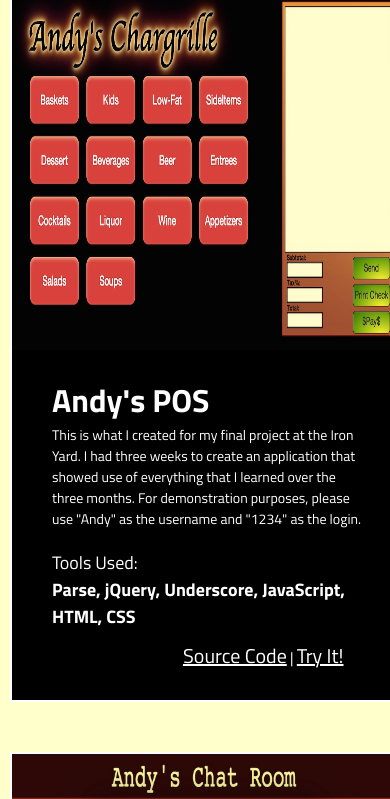
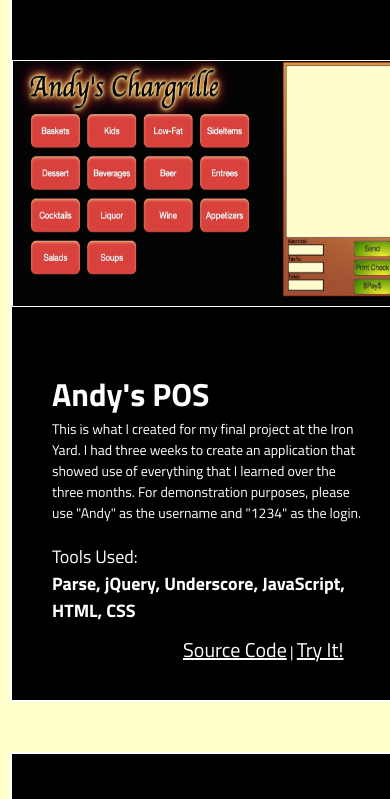
Before and after one commit to ageorgia79/Portfolio2, a website: page app/index.html in a window 390 px wide. Shown: the part 371-1170 px from the top of the page. Drawn offline with nearby package versions, Linux system fonts and the light colour scheme; files that its build step writes are made by us from their sources.

Commit message:
adjustments

```diff
--- a/app/styles/main.scss
+++ b/app/styles/main.scss
@@ -288,6 +288,8 @@
         height: 100%;
         margin-left: auto;
         margin-right: auto;
+        border: 1px solid white;
+        margin-top: 20px;
 
 
      }
@@ -421,8 +423,10 @@
    .projectImage {
         width: 100%;
         img {
+        border: 1px solid white;
         width: 100%;
-        height: 100%;
+        height: 70%;
+        margin-top: 60px;
         }
 
     }
```
